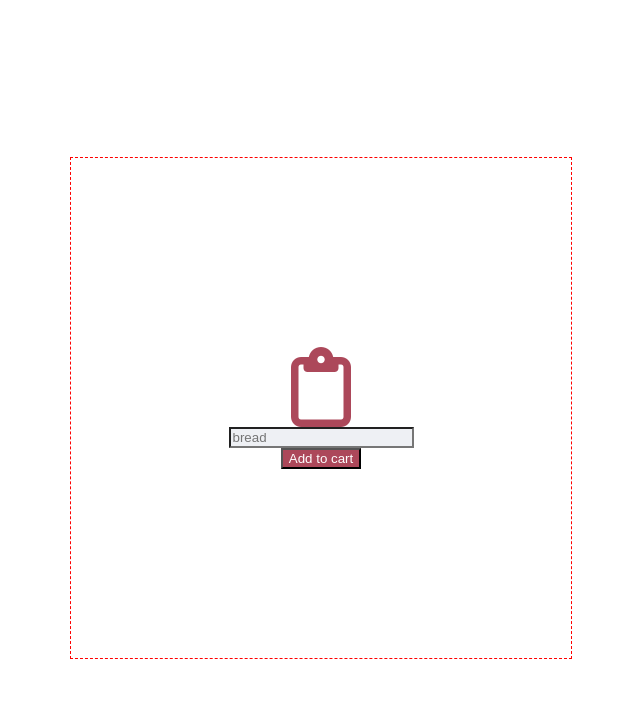
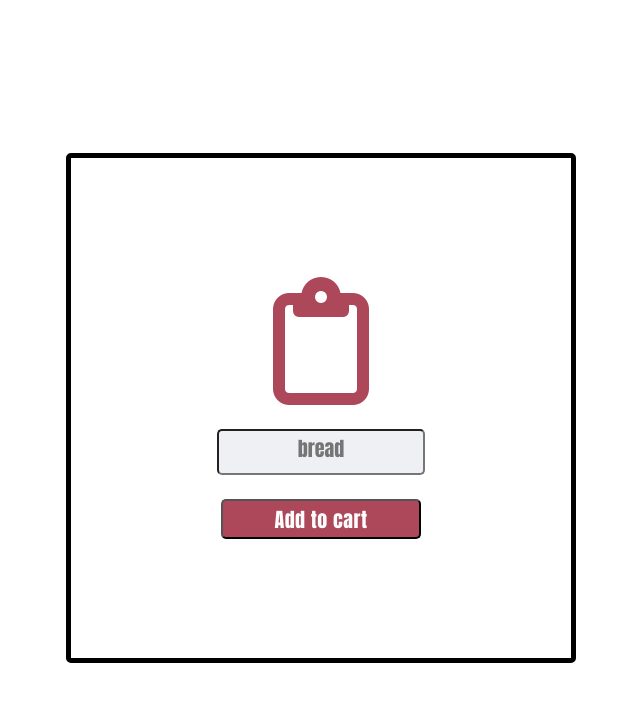
Before and after one commit to THEBLUEFLASH18/Mobile_App, a plain HTML site: page index.html in a window 1280 px wide. Shown: the whole page, without its empty margins (319-959 px from the left). Drawn offline with Linux system fonts and the light colour scheme.

Commit message:
added more styling to finilize the look of the application

```diff
--- a/index.html
+++ b/index.html
@@ -9,8 +9,10 @@
 </head>
 <body>
     <div class="container">
-        <i class="fa-regular fa-clipboard fa-5x" style="color: #ac485a;"></i>
+        <i class="fa-regular fa-clipboard fa-8x" style="color: #ac485a;"></i>
+        <br>
         <input type="text" name="" id="input-field" placeholder="bread">
+        <br>
         <button id="add-button">Add to cart</button>
     </div>
     <script src="index.js"></script>
--- a/styles.css
+++ b/styles.css
@@ -3,6 +3,7 @@ body {
     align-items: center;
     justify-content: center;
     min-height: 100vh; /* Ensure body takes up full viewport height */
+    font-family: Impact, Haettenschweiler, 'Arial Narrow Bold', sans-serif;
 }
 
 
@@ -14,17 +15,34 @@ body {
     height: 500px;
     align-items: center;
     justify-content: center;
-    border: dashed red 1px;
+    border: solid black 5px;
+    border-radius: 5px;
     flex-direction: column;
+    font-family: Impact, Haettenschweiler, 'Arial Narrow Bold', sans-serif;
 }
 
 
 input {
     color: #432000;
     background-color: #EEF0F4;
+    width: 200px;
+    height: 40px;
+    border-radius: 5px;
+}
+
+input::placeholder {
+    text-align: center;
+    font-family: Impact, Haettenschweiler, 'Arial Narrow Bold', sans-serif;
+    font-size: 20px;
 }
 
 button{
     color: #FDFDFD;
     background-color: #AC485A;
+    width: 200px;
+    height: 40px;
+    border-radius: 5px;
+    font-family: Impact, Haettenschweiler, 'Arial Narrow Bold', sans-serif;
+    font-size: 20px;
+    letter-spacing: .5px;
 }
```
